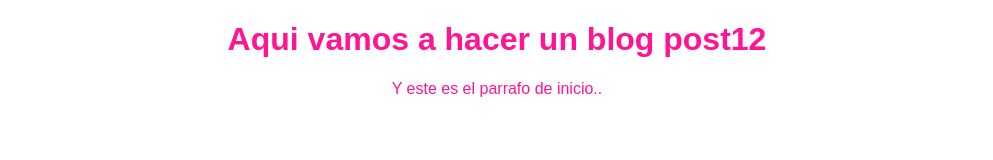
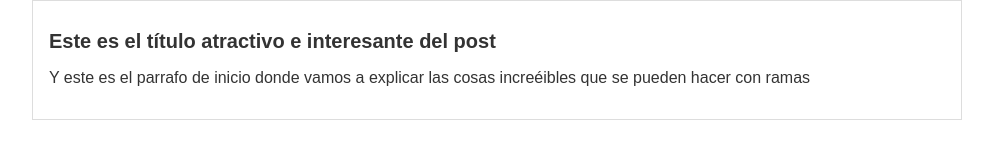
Before and after one commit to celpoeta/biografia, a plain HTML site: page index.html in a window 1280 px wide. Shown: the whole page, without its empty margins (143-1136 px from the left). Drawn offline with Linux system fonts and the light colour scheme.

Commit message:
mejora del index para el post

```diff
--- a/css/styles.css
+++ b/css/styles.css
@@ -1,5 +1,19 @@
 body {
-  color: deeppink;
+  color: #333;
   text-align: center;
   font-family: "Arial";
+  font-size: 16px;
+  margin: 0;
+  padding: 0;
 }
+#container {
+  width: 70%;
+  padding: 1em;
+  text-align: left;
+  border: 1px solid #ddd;
+  margin: 0 auto;
+}
+
+#container h1 {
+  font-size: 20px;
+}
--- a/index.html
+++ b/index.html
@@ -9,7 +9,11 @@
 </head>
 <body>
 
-        <h1>Aqui vamos a hacer un blog post12</h1>
-        <p>Y este es el parrafo de inicio..</p>
+    <div id="container">
+        <div id="post">
+            <h1>Este es el título atractivo e interesante del post</h1>
+            <p>Y este es el parrafo de inicio donde vamos a explicar las cosas increéibles que se pueden hacer con ramas</p>
+        </div>
+    </div>
 </body>
 </html>
```
